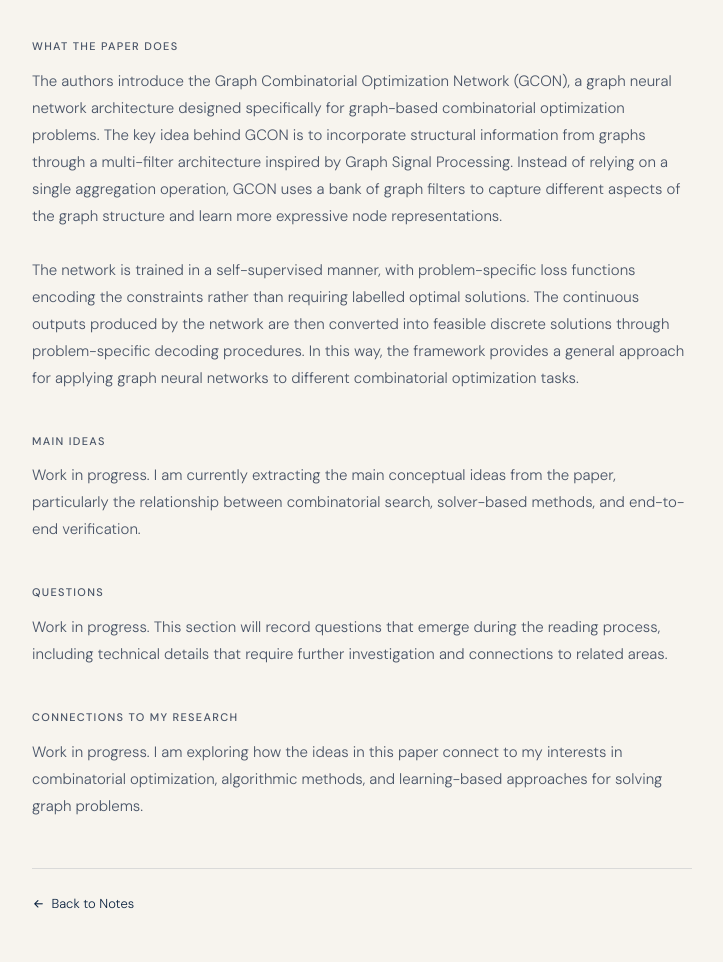
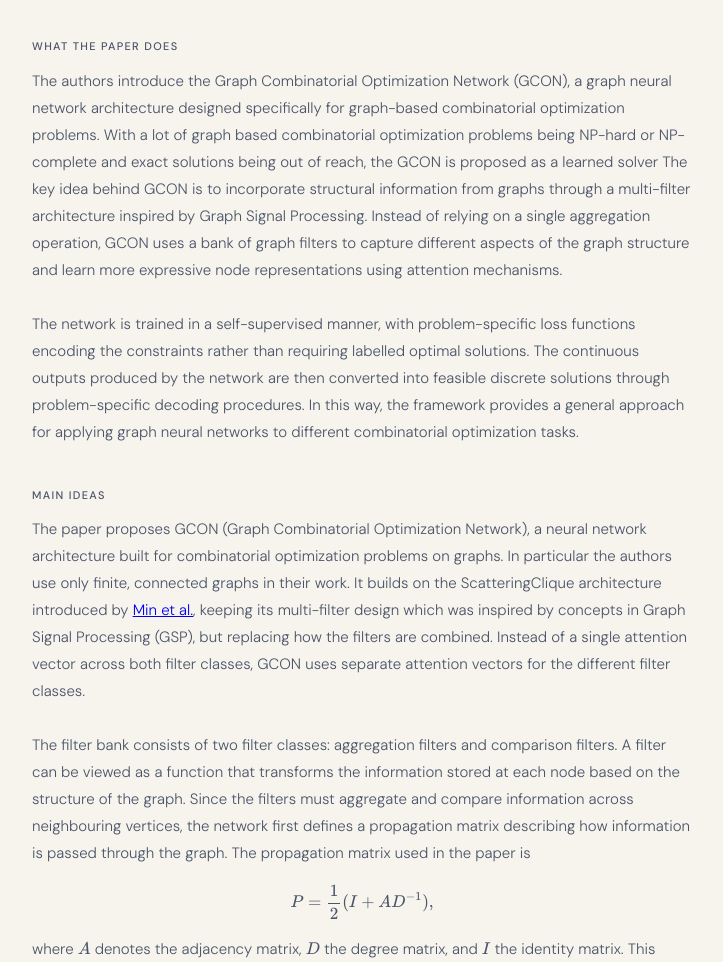
Before and after one commit to PearlPearl-Pearl/PearlPearl-Pearl.github.io, a plain HTML site: page notes/wenkel-2024.html in a window 1280 px wide. Shown: the part 612-1574 px from the top of the page, without its empty margins (278-1001 px from the left). Drawn offline with nearby package versions, Linux system fonts and the light colour scheme.

Commit message:
Started writing the main ideas bit now

```diff
--- a/notes/wenkel-2024.html
+++ b/notes/wenkel-2024.html
@@ -7,6 +7,16 @@
   <meta name="description" content="Reading notes on Towards a General Recipe for Combinatorial Optimization with Multi-Filter GNNs.">
   <link rel="stylesheet" href="../style.css">
   <link rel="stylesheet" href="https://cdn.jsdelivr.net/npm/@tabler/icons-webfont@latest/tabler-icons.min.css">
+  <script>
+  window.MathJax = {
+    tex: {
+      inlineMath: [['\\(', '\\)']],
+      displayMath: [['\\[', '\\]']]
+    }
+  };
+</script>
+
+<script async src="https://cdn.jsdelivr.net/npm/mathjax@3/es5/tex-mml-chtml.js"></script>
   <style>
     .note-wrap { max-width: 660px; margin: 0 auto; padding: 2rem 0 4rem; }
     .note-title { font-family: 'Lora', serif; font-size: 34px; font-weight: 500; color: var(--navy); line-height: 1.3; margin: 0.5rem 0 0.6rem; }
@@ -60,12 +70,17 @@
         <h2>What the paper does</h2>
         <p>The authors introduce the Graph Combinatorial Optimization Network (GCON),
           a graph neural network architecture designed specifically for
-          graph-based combinatorial optimization problems. The key idea
+          graph-based combinatorial optimization problems. With a lot of
+          graph based combinatorial optimization problems being NP-hard or
+          NP-complete and exact solutions being out of reach, the GCON is proposed
+          as a learned solver
+
+          The key idea
           behind GCON is to incorporate structural information from graphs
           through a multi-filter architecture inspired by Graph Signal
           Processing. Instead of relying on a single aggregation operation,
           GCON uses a bank of graph filters to capture different aspects of the
-          graph structure and learn more expressive node representations.
+          graph structure and learn more expressive node representations using attention mechanisms.
           <br><br>
           The network is trained in a self-supervised manner, with problem-specific
           loss functions encoding the constraints rather than requiring labelled
@@ -77,9 +92,57 @@
 
         <h2>Main ideas</h2>
         <p>
-  Work in progress. I am currently extracting the main conceptual ideas
-  from the paper, particularly the relationship between combinatorial
-  search, solver-based methods, and end-to-end verification.
+          The paper proposes GCON (Graph Combinatorial Optimization Network),
+          a neural network architecture built for combinatorial optimization problems on graphs. In particular the authors use only
+          finite, connected graphs in their work.
+          It builds on the ScatteringClique architecture introduced by <a href="https://arxiv.org/abs/2206.01506">Min et al.</a>,
+          keeping its multi-filter design which was inspired by concepts in Graph Signal Processing (GSP),
+          but replacing how the filters are combined.
+          Instead of a single attention vector across both filter classes, GCON uses
+          separate attention vectors for the different filter classes.
+          <!-- The goal is expressive node representations that generalize across a range of combinatorial optimization problems. -->
+          <br><br>
+            The filter bank consists of two filter classes: aggregation filters and comparison filters.
+            A filter can be viewed as a function that transforms the information stored at each node based on the structure of the graph.
+            Since the filters must aggregate and compare information across neighbouring vertices, the network first defines a propagation matrix describing how information is passed through the graph. The propagation matrix used in the paper is
+            \[P = \frac{1}{2}(I + AD^{-1}),\]
+            where \(A\) denotes the adjacency matrix, \(D\) the degree matrix, and \(I\) the identity matrix.
+            This matrix is the transition matrix of the Markov chain defined by the graph being used in the combinatorial
+            optimization problem.
+          <br><br>
+            This Markov chain has desirable
+            convergence properties, which provide the theoretical motivation for using
+            separate attention mechanisms for aggregation and comparison filters.
+            In particular, it is both irreducible, meaning that a path exists from every
+            vertex to every other vertex, as well as aperiodic, meaning that the chain
+            does not get trapped in cycles of a fixed length. Therefore, the Markov chain, being finite,
+            is ergodic and the repeated application of the transition matrix converges to
+            a unique stationary distribution, which is the normalized degree vector \(\displaystyle\frac{d}{\|d\|_1}\).
+
+          <br><br>
+          <!-- GCON's filter bank has two kinds of filters: aggregation filters and comparison filters.  -->
+          The aggregation filters in GCON's filter bank let the network collect and combine similar information from neighboring vertices,
+          capturing local patterns in the graph's structure. The aggregation filters are defined as \[f_{A}^{k}(X):= P^kX,\] where \(X\) is the matrix containing the features at each node.
+          <br>But for many combinatorial optimization problems,
+          that's not enough on its own. Take Maximum Independent Set (MIS): a valid solution needs vertices that aren't adjacent to each
+          other. Knowing which neighboring vertices look similar doesn't tell you which ones to avoid selecting together.
+
+          This is where comparison filters come in. They extract information about how adjacent vertices differ, not just how they're alike.
+          They are defined as \[f_{C}^{k_1,k_2}(X):= (P^{k_1}-P^{k_2})X\]
+          That gives the network a second, complementary signal, one that captures contrast rather than similarity, which turns out to matter
+          for solving these problems well.
+          <br><br>
+          Two attention vectors exist in each layer of the GCON, one for each filter class and both of them are learned vectors.
+          <!-- Fixing the aggregation filter bank, without loss of generality, the feature matrix is passed through the filters and the result,
+          which is concatenated with the original feature matrix, is multiplied with the attention vector to give the attention score.
+          For each vertex, we then get a single normalized attention score across all filters in the filter bank in question, thus giving two different filter banks -->
+          These attention vectors are used to compute normalized attention scores, which is essentially a weight given to each of the filter responses,
+          in some filter bank, at some node in the graph. Still keeping the responses across the different filter banks separate, the filter responses at some node are
+          then weighted according to the normalized attention score for that filter at that node and then summed up to get the filter response in some class, at that node.
+          The fact that the attention vectors are learned means that we are essentially learning the importance of each filter at each node thereby extracting
+          the most useful information at each node.
+          <br><br>
+          This choice of separating the attention classes is shown to have a theoretical backing. In particular the authors show that if we use just a single attention vector across both filter classes, even when the network learns that a comparison filter is more important, we find that for sufficiently large scales of the filters, the aggregation filters dominate over the comparison filters in
         </p>
 
         <h2>Questions</h2>
```
Lines whose indentation alone changed are shown as unchanged.
